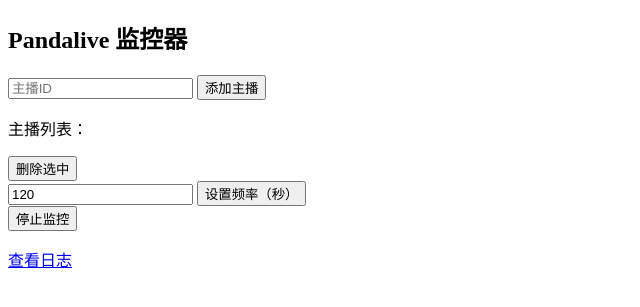
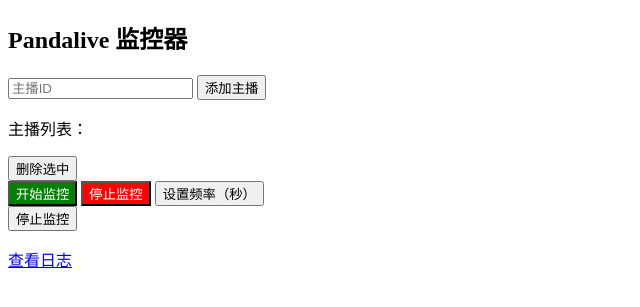
Before and after one commit to Flash-03/pandalive-monitor, a Flask app: page / in a window 1280 px wide. Shown: the top 307 px of the page, without its empty margins (0-640 px from the left). Run offline with Flask 3, Linux system fonts and the light colour scheme.

Commit message:
Update index.html

```diff
--- a/templates/index.html
+++ b/templates/index.html
@@ -17,8 +17,14 @@
         {% endfor %}
         <button type="submit">删除选中</button>
     </form>
-    <form method="POST" action="/set_interval">
-        <input type="number" name="interval" value="{{ interval }}">
+    <form action="/start" method="post" style="display:inline;">
+        <button type="submit" style="background-color:green;color:white;">开始监控</button>
+    </form>
+
+    <form action="/stop" method="post" style="display:inline;">
+        <button type="submit" style="background-color:red;color:white;">停止监控</button>
+    </form>
+
         <button type="submit">设置频率（秒）</button>
     </form>
     <form method="POST" action="/toggle">
```
